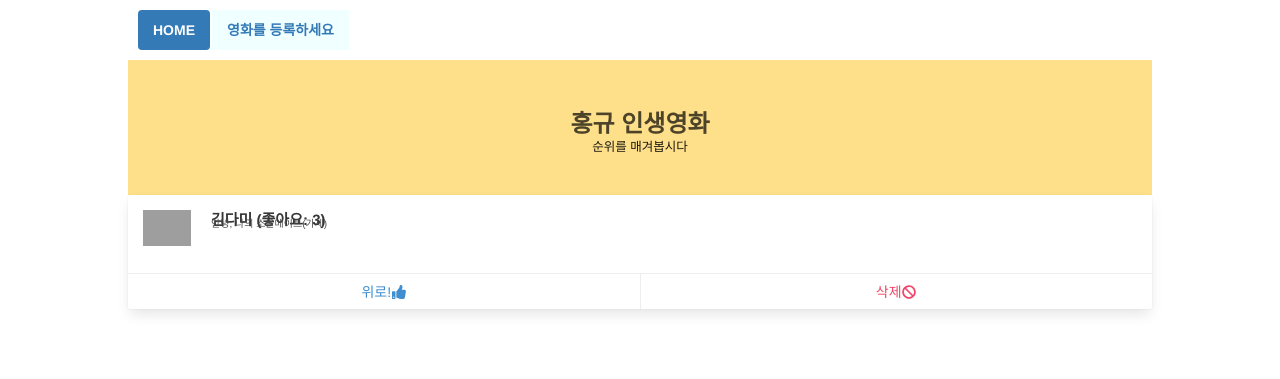
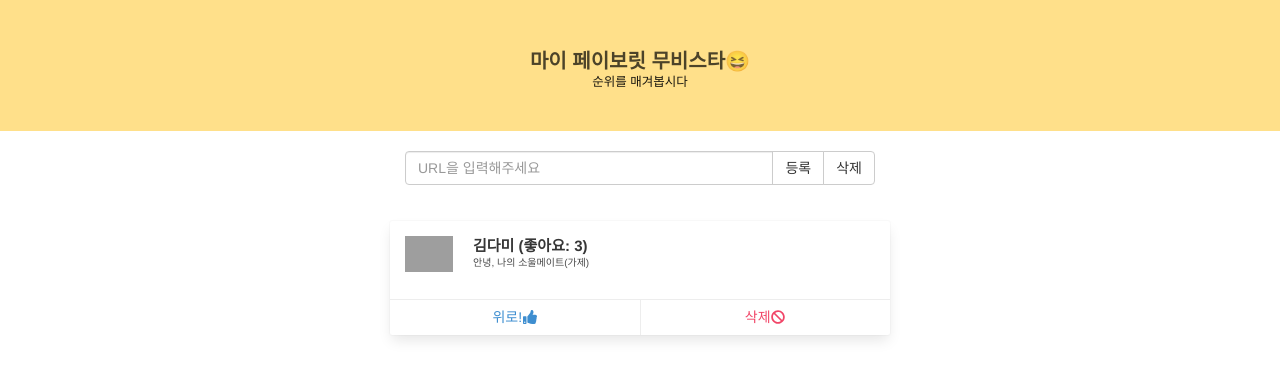
Before and after one commit to SeokKyuHong/project_02, a Flask app: template templates/index.html in a window 1280 px wide. Shown: the top 379 px of the page. Run offline with Flask 2, Linux system fonts and the light colour scheme; the template is opened without the code that fills it, so the values that code supplies are empty; some libraries are stand-ins or nearby versions; grey boxes are pictures that could not be loaded.

Commit message:
빨리하자

```diff
--- a/templates/index.html
+++ b/templates/index.html
@@ -3,60 +3,154 @@
     <head>
         <meta charset="UTF-8"/>
         <meta name="viewport" content="width=device-width, initial-scale=1.0"/>
-        <title>시험전에 마지막 실습</title>
+        <title>홍규가 좋아하는 배우</title>
         <script src="https://ajax.googleapis.com/ajax/libs/jquery/3.5.1/jquery.min.js"></script>
         <link rel="stylesheet" href="https://cdn.jsdelivr.net/npm/bulma@0.8.0/css/bulma.min.css"/>
+        <link rel="stylesheet" href="https://maxcdn.bootstrapcdn.com/bootstrap/3.3.2/css/bootstrap.min.css">
         <script defer src="https://use.fontawesome.com/releases/v5.3.1/js/all.js"></script>
-        <link rel="stylesheet" href="https://maxcdn.bootstrapcdn.com/bootstrap/3.3.2/css/bootstrap.min.css">
-
-        <!-- 부가적인 테마 -->
-        <link rel="stylesheet" href="https://maxcdn.bootstrapcdn.com/bootstrap/3.3.2/css/bootstrap-theme.min.css">
-
-        <!-- 합쳐지고 최소화된 최신 자바스크립트 -->
-        <script src="https://maxcdn.bootstrapcdn.com/bootstrap/3.3.2/js/bootstrap.min.js"></script>
         <style>
-            body{
-                width: 80%;
-                margin: 0 auto;
-            }
-            .Nav_main{
-                width: 100%;
-                margin: 10px 10px;
-            }
-            .active{
-                font-weight: bold;
-            }
-            .active_001{
-                font-weight: bold;
-                background-color:azure;
-            }
-            .container{
-                width: 50%;
+            .center {
                 text-align: center;
             }
-            .title{
-                font-size: x-large;
+
+            .input-box1{
+                width: 500px;
+                height: 50px;
+                margin: 20px auto 0 auto;
             }
 
+            .star-list {
+                width: 500px;
+                margin: 20px auto 0 auto;
+            }
 
+            .col-lg-6{
+                width: 100%;
+            }
+
+            .star-name {
+                display: inline-block;
+            }
+
+            .star-name:hover {
+                text-decoration: underline;
+            }
+
+            .card {
+                margin-bottom: 15px;
+            }
         </style>
         <script>
+            $(document).ready(function () {
+                // index.html 로드가 완료되면 자동으로 showStar() 함수를 호출합니다.
+                showStar();
+            });
+
+            function showStar() {
+                // 1. #star_box의 내부 html 태그를 모두 삭제합니다.
+                // $('#star-box').empty()
+
+                // 2. 서버에 1) GET 방식으로, 2) /api/list 라는 주소로 star_list를 요청합니다.
+                $.ajax({
+                    type: "GET",
+                    url: "/api/moviestar/list",
+                    data: {},
+                    success: function (response) {
+                        // 3. 서버가 돌려준 star_list를 star라는 변수에 저장합니다.
+                        let stars = response['stars_list']
+                        // 4. for 문을 활용하여 star 배열의 요소를 차례대로 조회합니다.
+                        for (let i = 0; i < stars.length; i++) {
+                            let star = stars[i]
+                            // 5. star[i] 요소의 name, url, img_url, recent, like 키 값을 활용하여 값을 조회합니다.
+                            let name = star['name']
+                            let url = star['url']
+                            let imgUrl = star['img_url']
+                            let recentWork = star['recent']
+                            let like = star['like']
+
+                            // 6. 영화인 카드를 만듭니다.
+                            let tempHtml = `<div class="card">
+                                <div class="card-content">
+                                  <div class="media">
+                                    <div class="media-left">
+                                      <figure class="image is-48x48">
+                                        <img
+                                          src="${imgUrl}"
+                                          alt="Placeholder image"
+                                        />
+                                      </figure>
+                                    </div>
+                                    <div class="media-content">
+                                      <a href="${url}" target="_blank" class="star-name title is-4">${name} (좋아요: ${like})</a>
+                                      <p class="subtitle is-6">${recentWork}</p>
+                                    </div>
+                                  </div>
+                                </div>
+                                <footer class="card-footer">
+                                  <a href="#" onclick="likeStar('${name}')" class="card-footer-item has-text-info">
+                                    위로!
+                                    <span class="icon">
+                                      <i class="fas fa-thumbs-up"></i>
+                                    </span>
+                                  </a>
+                                  <a href="#" onclick="deleteStar('${name}')" class="card-footer-item has-text-danger">
+                                    삭제
+                                    <span class="icon">
+                                      <i class="fas fa-ban"></i>
+                                    </span>
+                                  </a>
+                                </footer>
+                              </div>`
+
+                            // 7. #star-box에 temp_html을 붙입니다.
+                            $('#star-box').append(tempHtml)
+                        }
+                    }
+                });
+            }
+
+            function likeStar(name) {
+                $.ajax({
+                    type: "POST",
+                    url: "/api/moviestar/like",
+                    data: {'name_give': name},
+                    success: function (response) {
+                        if (response['result'] == 'success') {
+                            // 2. '좋아요 완료!' 얼럿을 띄웁니다.
+                            alert('좋아요 완료!')
+                            // 3. 변경된 정보를 반영하기 위해 새로고침합니다.
+                            window.location.reload()
+                        }
+                    }
+                });
+            }
+
+            function deleteStar(name) {
+                // 1. 서버에 1) POST 방식으로, 2) /api/delete 라는 url에, 3) name_give라는 이름으로 name을 전달합니다.
+                // 참고) POST 방식이므로 data: {'name_give': name} 과 같은 양식이 되어야합니다!
+                $.ajax({
+                    type: "POST",
+                    url: "/api/moviestar/delete",
+                    data: {'name_give': name},
+                    success: function (response) {
+                        if (response['result'] == 'success') {
+                            // 2. '삭제 완료! 안녕!' 얼럿을 띄웁니다.
+                            alert('삭제 완료! 안녕!')
+                            // 3. 변경된 정보를 반영하기 위해 새로고침합니다.
+                            window.location.reload()
+                        }
+                    }
+                });
+            }
 
         </script>
     </head>
     <body>
-        <!-- 네비 바 -->
-        <nav class="Nav_main">
-            <ul class="nav nav-pills">
-                <li role="presentation" class="active"><a href="#">HOME</a></li>
-                <li role="presentation" class="active_001"><a href="#">영화를 등록하세요</a></li>
-            </ul>
-        </nav>
         <section class="hero is-warning">
             <div class="hero-body">
                 <div class="container center">
                     <h1 class="title">
-                        홍규 인생영화
+                        마이 페이보릿 무비스타😆
                     </h1>
                     <h2 class="subtitle">
                         순위를 매겨봅시다
@@ -64,6 +158,17 @@
                 </div>
             </div>
         </section>
+        <div class="input-box1">
+            <div class="col-lg-6">
+                <div class="input-group">
+                  <input type="text" class="form-control" placeholder="URL을 입력해주세요">
+                  <span class="input-group-btn">
+                    <button class="btn btn-default" type="button">등록</button>
+                    <button class="btn btn-default" type="button">삭제</button>
+                  </span>
+                </div><!-- /input-group -->
+            </div>
+        </div>
         <div class="star-list" id="star-box">
             <div class="card">
                 <div class="card-content">
@@ -93,3 +198,10 @@
                         삭제
                         <span class="icon">
               <i class="fas fa-ban"></i>
+            </span>
+                    </a>
+                </footer>
+            </div>
+        </div>
+    </body>
+</html>
```
Also changed, not shown: 2 other files.
